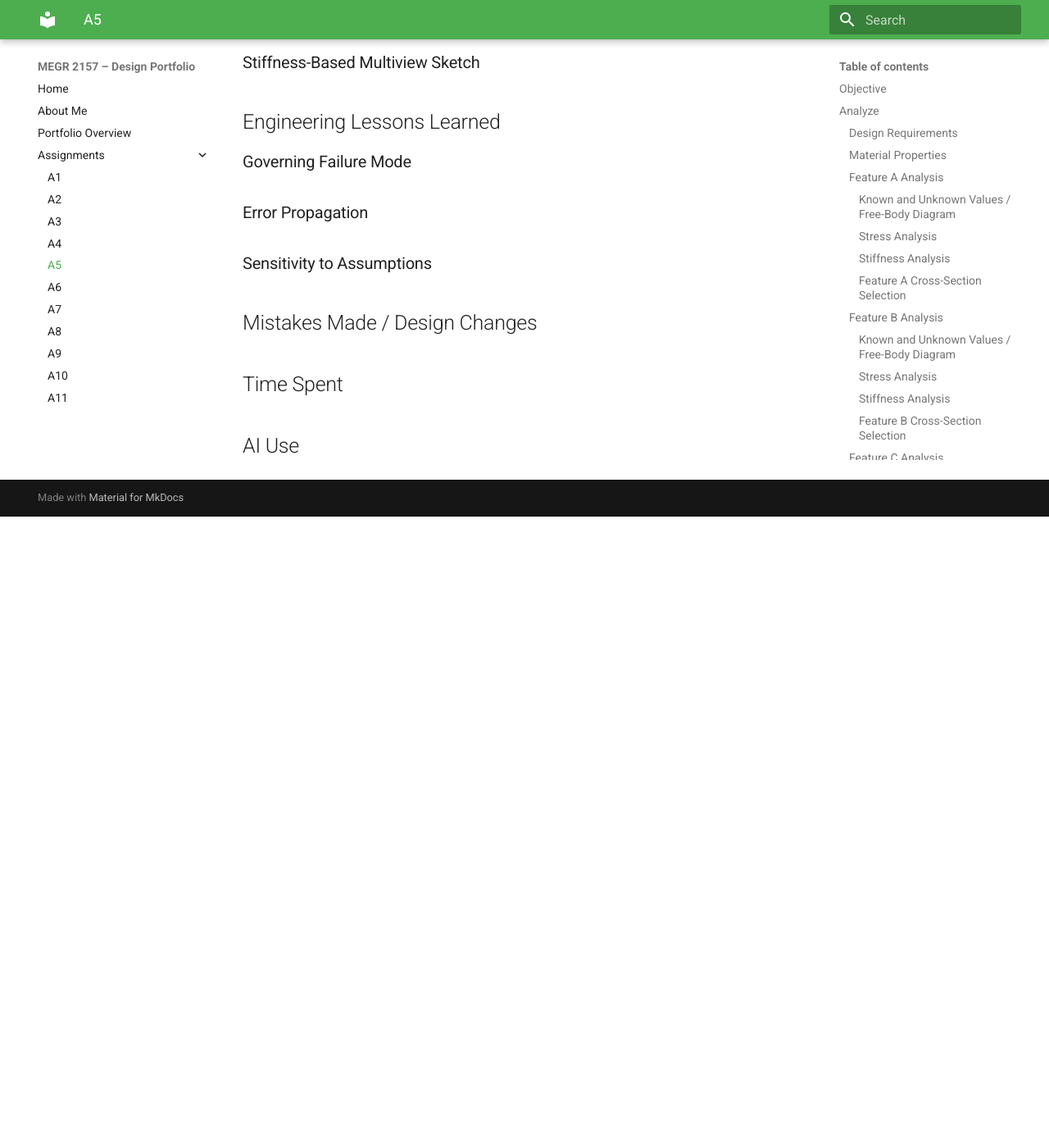
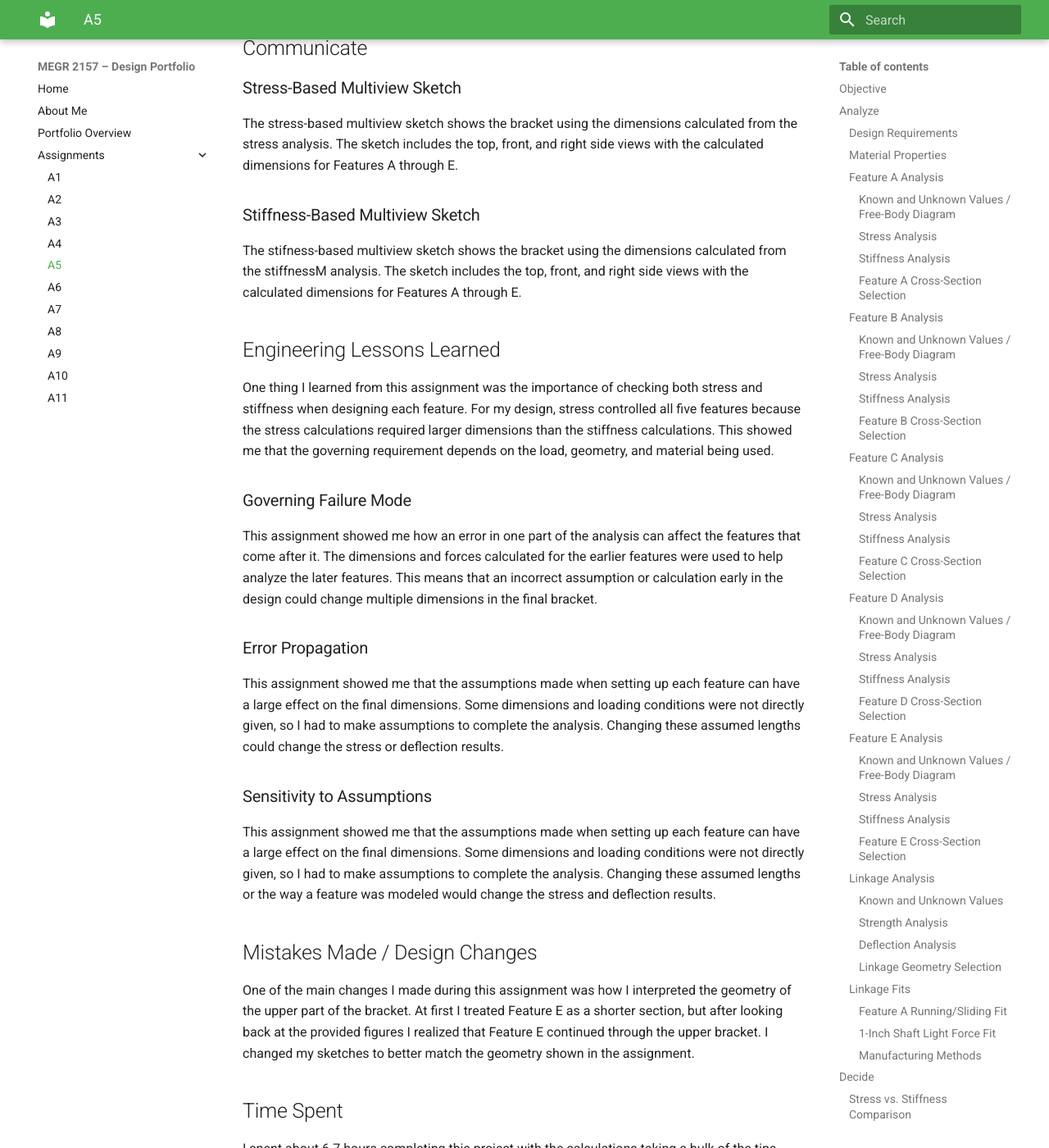
Before and after one commit to msweeney27j/-megr2157-portfolio, an MkDocs documentation site: the page built from docs/assignments/A05/index.md, in a window 1280 px wide and 1400 px high, scrolled down 5235 px. Shown: the whole window at 82% size. Built offline with MkDocs 1.6.1 and Material for MkDocs 9.7.7, drawn with Linux system fonts in a browser that asks for light colours; before the commit the page ends 5865 px from its top, so only the background shows below that; some of the changed text lies outside the part shown.

Commit message:
Update index.md

```diff
--- a/docs/assignments/A05/index.md
+++ b/docs/assignments/A05/index.md
@@ -121,34 +121,35 @@ The stress and stiffness results were compared for all five features to determin
 The final bracket geometry was based on the dimensions from the stress analysis since stress controlled all five features. Feature A used a diameter of 0.848 in, Feature B used a 0.245 in × 0.245 in square cross-section, Feature C used a thickness of 0.326 in, Feature D used a 0.173 in × 0.173 in square cross-section, and Feature E used a thickness of 0.326 in.
 
 ### Final Linkage Geometry
-
+The final linkage geometry used a thickness of 0.250 in, a width of 1.250 in, and a center-to-center hole distance of 2.00 in. The hole sizes were based on the RC2 running fit for Feature A and the FN1 light force fit for the 1.00 in shaft.
 
 
 ## Communicate
 
 ### Stress-Based Multiview Sketch
-
+The stress-based multiview sketch shows the bracket using the dimensions calculated from the stress analysis. The sketch includes the top, front, and right side views with the calculated dimensions for Features A through E.
 
 ### Stiffness-Based Multiview Sketch
-
+The stifness-based multiview sketch shows the bracket using the dimensions calculated from the stiffnessM analysis. The sketch includes the top, front, and right side views with the calculated dimensions for Features A through E.
 
 
 ## Engineering Lessons Learned
+One thing I learned from this assignment was the importance of checking both stress and stiffness when designing each feature. For my design, stress controlled all five features because the stress calculations required larger dimensions than the stiffness calculations. This showed me that the governing requirement depends on the load, geometry, and material being used.
 
 ### Governing Failure Mode
-
+This assignment showed me how an error in one part of the analysis can affect the features that come after it. The dimensions and forces calculated for the earlier features were used to help analyze the later features. This means that an incorrect assumption or calculation early in the design could change multiple dimensions in the final bracket.
 
 ### Error Propagation
-
+This assignment showed me that the assumptions made when setting up each feature can have a large effect on the final dimensions. Some dimensions and loading conditions were not directly given, so I had to make assumptions to complete the analysis. Changing these assumed lengths could change the stress or deflection results.
 
 ### Sensitivity to Assumptions
-
+This assignment showed me that the assumptions made when setting up each feature can have a large effect on the final dimensions. Some dimensions and loading conditions were not directly given, so I had to make assumptions to complete the analysis. Changing these assumed lengths or the way a feature was modeled would change the stress and deflection results.
 
 
 ## Mistakes Made / Design Changes
-
+One of the main changes I made during this assignment was how I interpreted the geometry of the upper part of the bracket. At first I treated Feature E as a shorter section, but after looking back at the provided figures I realized that Feature E continued through the upper bracket. I changed my sketches to better match the geometry shown in the assignment.
 
 ## Time Spent
-
+I spent about 6-7 hours completing this project with the calculations taking a bulk of the tine.
 
 ## AI Use
```
